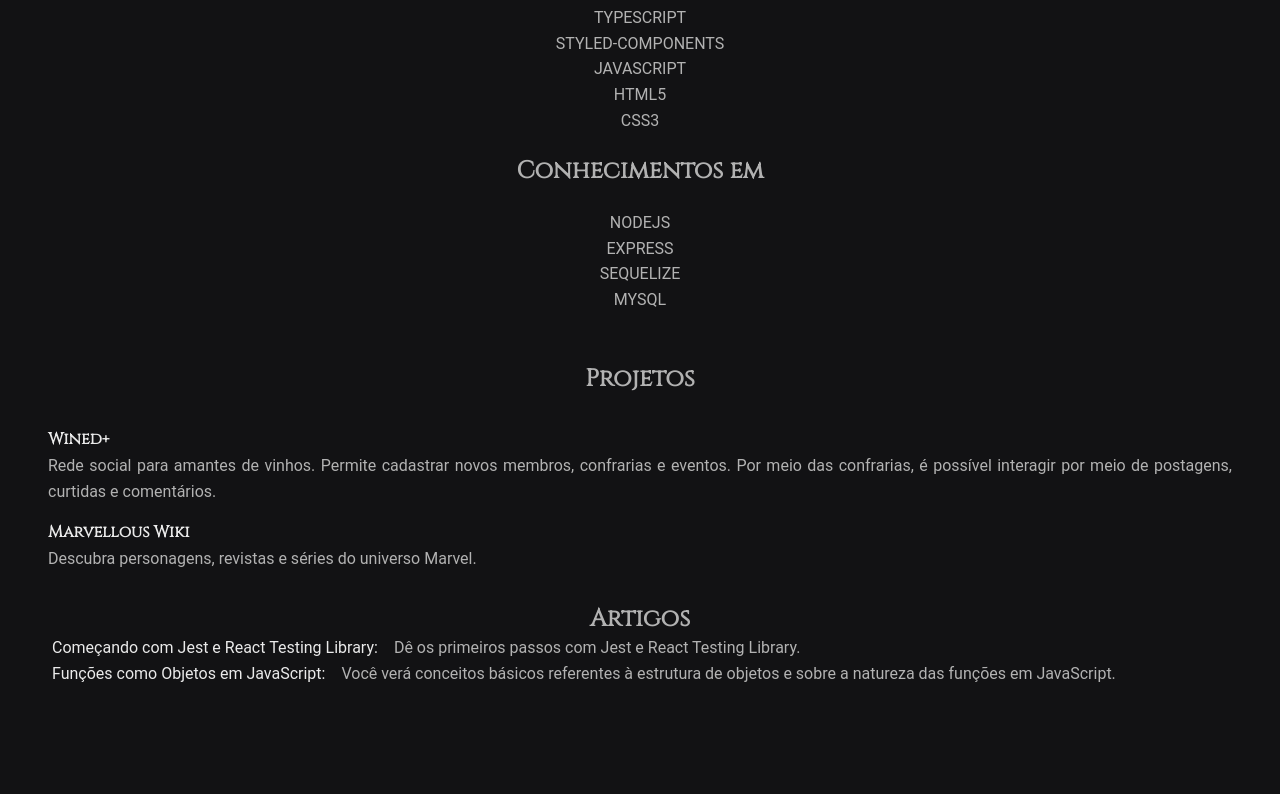
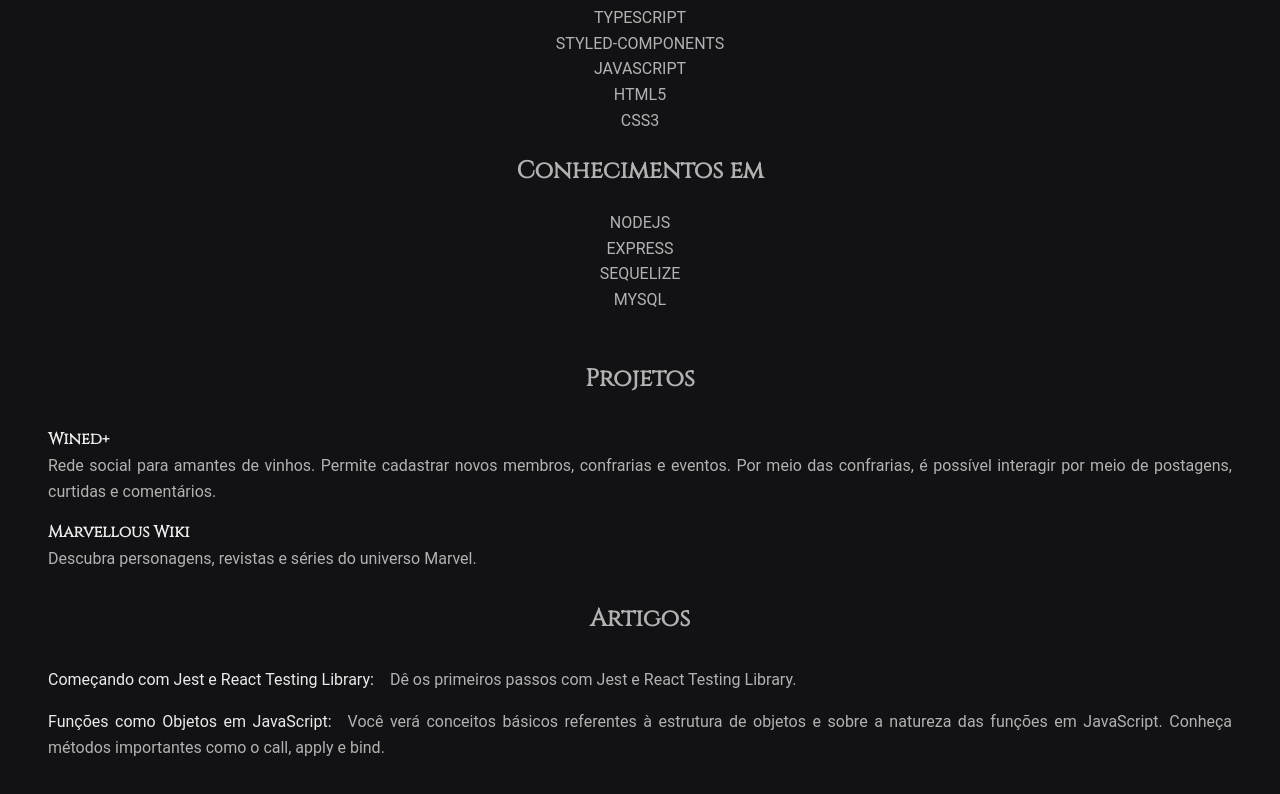
Before and after one commit to jairocket/jailsonanjos, a React (Vite) app: page / in a window 1280 px wide. Shown: the part 694-1488 px from the top of the page. Before the commit the page ends 1445 px from the top, so only its background shows below. Built offline with nearby package versions, Linux system fonts and the light colour scheme.

Commit message:
feat(auth): Fix article information

```diff
--- a/src/App.tsx
+++ b/src/App.tsx
@@ -55,7 +55,7 @@ const articles = [
     href: 'https://community.revelo.com/funcoes-como-objetos-em-javascript/',
     title: 'Funções como Objetos em JavaScript:',
     description:
-      'Você verá conceitos básicos referentes à estrutura de objetos e sobre a natureza das funções em JavaScript.',
+      'Você verá conceitos básicos referentes à estrutura de objetos e sobre a natureza das funções em JavaScript. Conheça métodos importantes como o call, apply e bind.',
   },
 ]
 
--- a/src/components/Article/styles.ts
+++ b/src/components/Article/styles.ts
@@ -1,10 +1,11 @@
 import styled from 'styled-components'
 
 export const ArticlesContainer = styled.div`
-  margin-left: 1.5rem;
+  margin: 1rem;
   line-height: 1.6;
   text-align: justify;
-  width: 100%;
+  align-items: stretch;
+  justify-content: flex-start;
 
   a {
     color: ${(props) => props.theme['gray-100']};
@@ -15,7 +16,6 @@ export const ArticlesContainer = styled.div`
     }
   }
   span {
-    margin: 1rem 0;
     font-family: 'Roboto', sans-serif;
   }
 `
```
